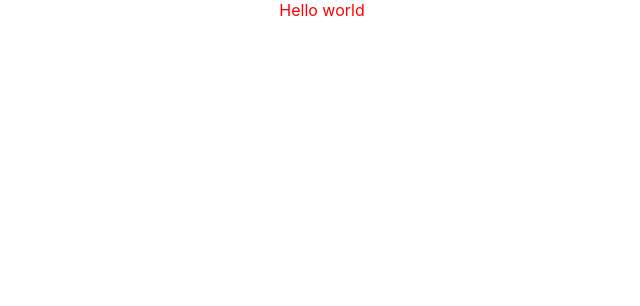
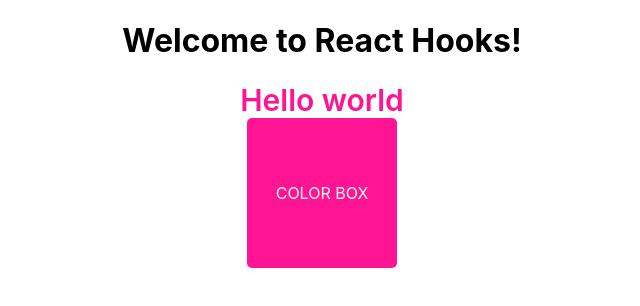
Before and after one commit to thanhhien063/React-hooks, a React (Create React App) app: page / in a window 1280 px wide. Shown: the top 306 px of the page, without its empty margins (318-958 px from the left). Built offline with nearby package versions, Linux system fonts and the light colour scheme.

Commit message:
Dùng useState() qua ví dụ đơn giản (2020)

```diff
--- a/src/App.js
+++ b/src/App.js
@@ -1,29 +1,15 @@
 import logo from './logo.svg';
 import './App.css';
 import Form from './components/form-register/form-register';
-import { useState } from 'react';
+import ColorBox from './components/ColorBox/ColorBox';
 
 function App() {
   return (
     <div className="App">
+      <h1>Welcome to React Hooks!</h1>
       <Form></Form>
+      <ColorBox></ColorBox>
     </div>
   );
 }
-
-// function App() {
-//   const [count, setCount] = useState(0);
-//   console.log(count);
-// // Ta có useState là một Hook. Hàm useState nhận tham số initial state
-// // sau đó sẽ trả về một mảng 2 phần tử:
-// // phần tử đầu tiên là state hiện tại
-// // thứ 2 là hàm để update state - (hàm thứ hai này giống với setState khi chúng sử dụng dạng Class)
-
-//   return (
-//     <div>
-//       <p>You clicked {count} times</p>
-//       <button onClick={() => setCount(count + 1)}>Click me</button>
-//     </div>
-//   )
-// }
 export default App;
--- /dev/null
+++ b/src/components/ColorBox/ColorBox.jsx
@@ -0,0 +1,37 @@
+import React, { useState } from 'react';
+import PropTypes from 'prop-types';
+import "./ColorBox.scss";
+
+ColorBox.propTypes = {
+
+};
+
+function getRandomColor() {
+    const COLOR_LIST = ['deeppink', 'green', 'OrangeRed', 'SteelBlue', 'black', 'blue']
+    const randomIndex = Math.trunc(Math.random() * 5);
+    return COLOR_LIST[randomIndex];
+}
+function ColorBox() {
+
+    const [color, setColor] = useState(() => {
+        const initColor = localStorage.getItem('box_color') || 'deeppink';
+        return initColor;
+    });
+
+    function handleBoxClick() {
+        //get random color -> set color
+        const newColor = getRandomColor();
+        setColor(newColor);
+        localStorage.setItem('box_color', newColor);
+    }
+
+    return (
+        <div className="color-box"
+            style={{ backgroundColor: color }}
+            onClick={handleBoxClick}>
+            COLOR BOX
+        </div>
+    );
+}
+
+export default ColorBox;
--- /dev/null
+++ b/src/components/ColorBox/ColorBox.scss
@@ -0,0 +1,12 @@
+.color-box {
+    align-items: center;
+    color: floralwhite;
+    display: flex;
+    justify-content: center;
+    width: 150px;
+    height: 150px;
+    margin: 0 auto;
+    border-radius: 5px;
+    transition: background-color 0.35s ease-in-out 0s;
+    cursor: pointer;
+}
--- a/src/components/form-register/form-register.scss
+++ b/src/components/form-register/form-register.scss
@@ -1,6 +1,9 @@
 .color {
-    color: red;
-    font-size: 16px;
+    color: deeppink;
+    font-size: 30px;
+    font-weight: 600;
+    font-family: -apple-system, BlinkMacSystemFont, "Segoe UI", "Roboto", "Oxygen", "Ubuntu", "Cantarell", "Fira Sans",
+        "Droid Sans", "Helvetica Neue", sans-serif;
 }
 .clear-padding {
     padding-left: 0;
```
